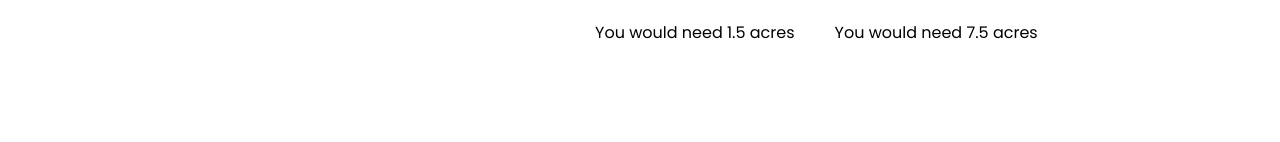
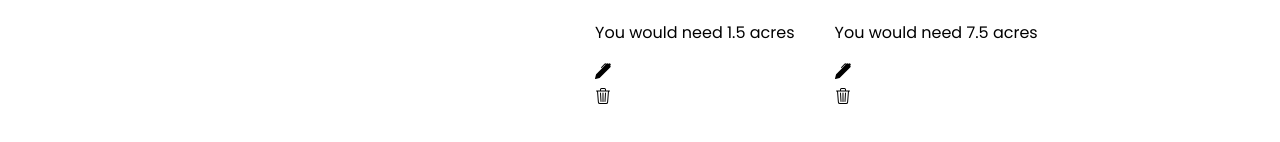
Before and after one commit to Acalltoredemption/FarmHelper, a React (Create React App) app: page / in a window 1280 px wide. Shown: the part 356-498 px from the top of the page. Built offline with nearby package versions, Linux system fonts and the light colour scheme.

Commit message:
deleteFarm button implemented

```diff
--- a/package.json
+++ b/package.json
@@ -6,6 +6,7 @@
     "@testing-library/jest-dom": "^5.16.4",
     "@testing-library/react": "^13.2.0",
     "@testing-library/user-event": "^13.5.0",
+    "bootstrap-icons": "^1.8.2",
     "react": "^18.1.0",
     "react-dom": "^18.1.0",
     "react-scripts": "5.0.1",
--- a/src/components/ResultItem.jsx
+++ b/src/components/ResultItem.jsx
@@ -1,8 +1,11 @@
 import React from 'react'
 import {useState, useEffect} from 'react'
+import { useContext } from 'react'
+import ResultContext from '../context/ResultContext'
 
 export default function ResultItem({farm}) {
   const [acreCount, setAcreCount] = useState(0)
+  const {deleteFarm} = useContext(ResultContext)
   useEffect(() => {
     setAcreCount(farm.counts.cows * 1.5 + farm.counts.goats * 0.3 + farm.counts.sheep * 0.3)
   })
@@ -16,6 +19,16 @@
             <li>{farm.counts.chickens} chickens</li>
 
             <p>You would need {acreCount} acres</p>
+
+            <svg xmlns="http://www.w3.org/2000/svg" width="16" height="16" fill="currentColor" class="bi bi-pen-fill" viewBox="0 0 16 16">
+             <path d="m13.498.795.149-.149a1.207 1.207 0 1 1 1.707 1.708l-.149.148a1.5 1.5 0 0 1-.059 2.059L4.854 14.854a.5.5 0 0 1-.233.131l-4 1a.5.5 0 0 1-.606-.606l1-4a.5.5 0 0 1 .131-.232l9.642-9.642a.5.5 0 0 0-.642.056L6.854 4.854a.5.5 0 1 1-.708-.708L9.44.854A1.5 1.5 0 0 1 11.5.796a1.5 1.5 0 0 1 1.998-.001z"/>
+            </svg>
+
+            <div onClick={() => deleteFarm(farm.id)}>
+            <svg xmlns="http://www.w3.org/2000/svg" width="16" height="16" fill="currentColor" class="bi bi-trash3" viewBox="0 0 16 16">
+           <path d="M6.5 1h3a.5.5 0 0 1 .5.5v1H6v-1a.5.5 0 0 1 .5-.5ZM11 2.5v-1A1.5 1.5 0 0 0 9.5 0h-3A1.5 1.5 0 0 0 5 1.5v1H2.506a.58.58 0 0 0-.01 0H1.5a.5.5 0 0 0 0 1h.538l.853 10.66A2 2 0 0 0 4.885 16h6.23a2 2 0 0 0 1.994-1.84l.853-10.66h.538a.5.5 0 0 0 0-1h-.995a.59.59 0 0 0-.01 0H11Zm1.958 1-.846 10.58a1 1 0 0 1-.997.92h-6.23a1 1 0 0 1-.997-.92L3.042 3.5h9.916Zm-7.487 1a.5.5 0 0 1 .528.47l.5 8.5a.5.5 0 0 1-.998.06L5 5.03a.5.5 0 0 1 .47-.53Zm5.058 0a.5.5 0 0 1 .47.53l-.5 8.5a.5.5 0 1 1-.998-.06l.5-8.5a.5.5 0 0 1 .528-.47ZM8 4.5a.5.5 0 0 1 .5.5v8.5a.5.5 0 0 1-1 0V5a.5.5 0 0 1 .5-.5Z"/>
+          </svg>
+            </div>
         </ul>
     </div>
   )
--- a/src/context/ResultContext.js
+++ b/src/context/ResultContext.js
@@ -34,9 +34,16 @@
         setResults([newFarm, ...results])
     }
 
+    const deleteFarm = (id) => {
+        if(window.confirm('Are you sure you want to delete?')){
+            setResults(results.filter((farm) => farm.id !== id))
+        }
+    }
+
     return <ResultContext.Provider value={{
         results,
-        addFarm
+        addFarm,
+        deleteFarm
         }} >
     {children}
   </ResultContext.Provider>
```
Also changed, not shown: 1 other file (tests, documents, lock files or other folders).
